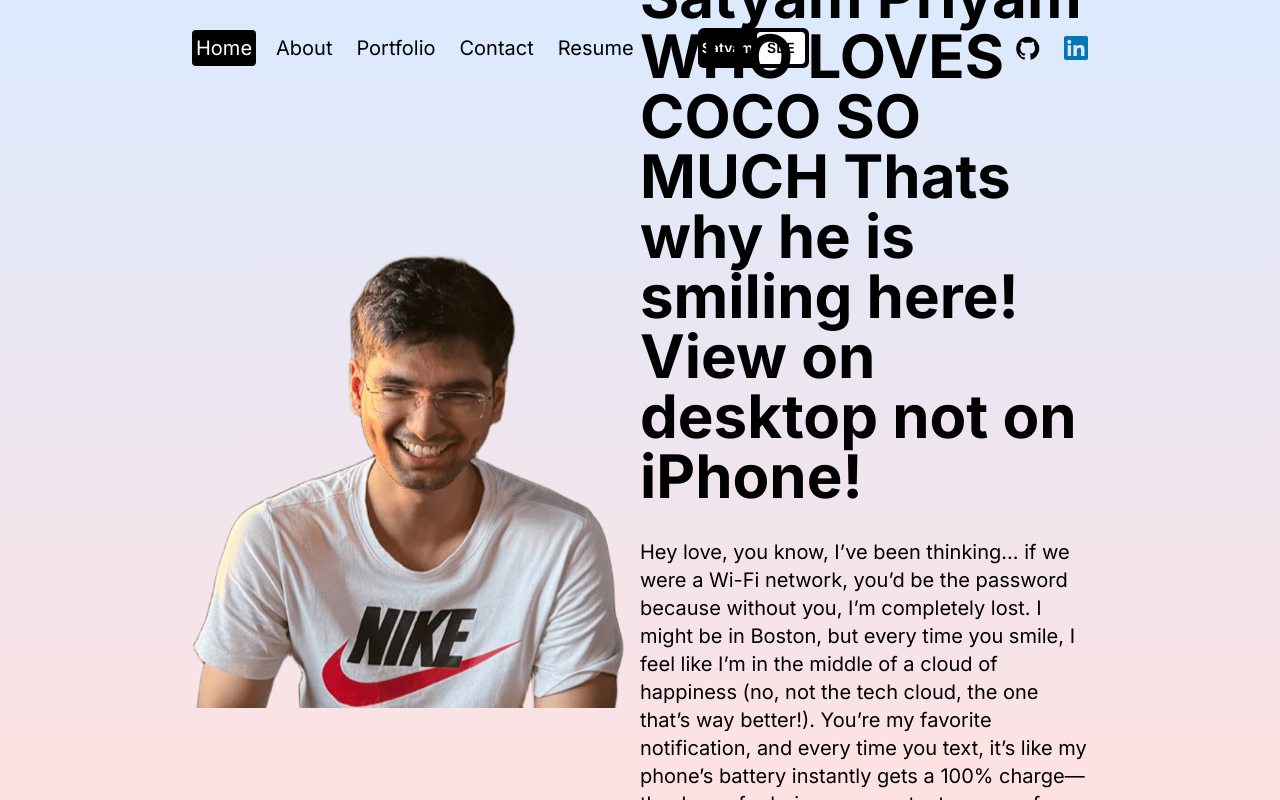
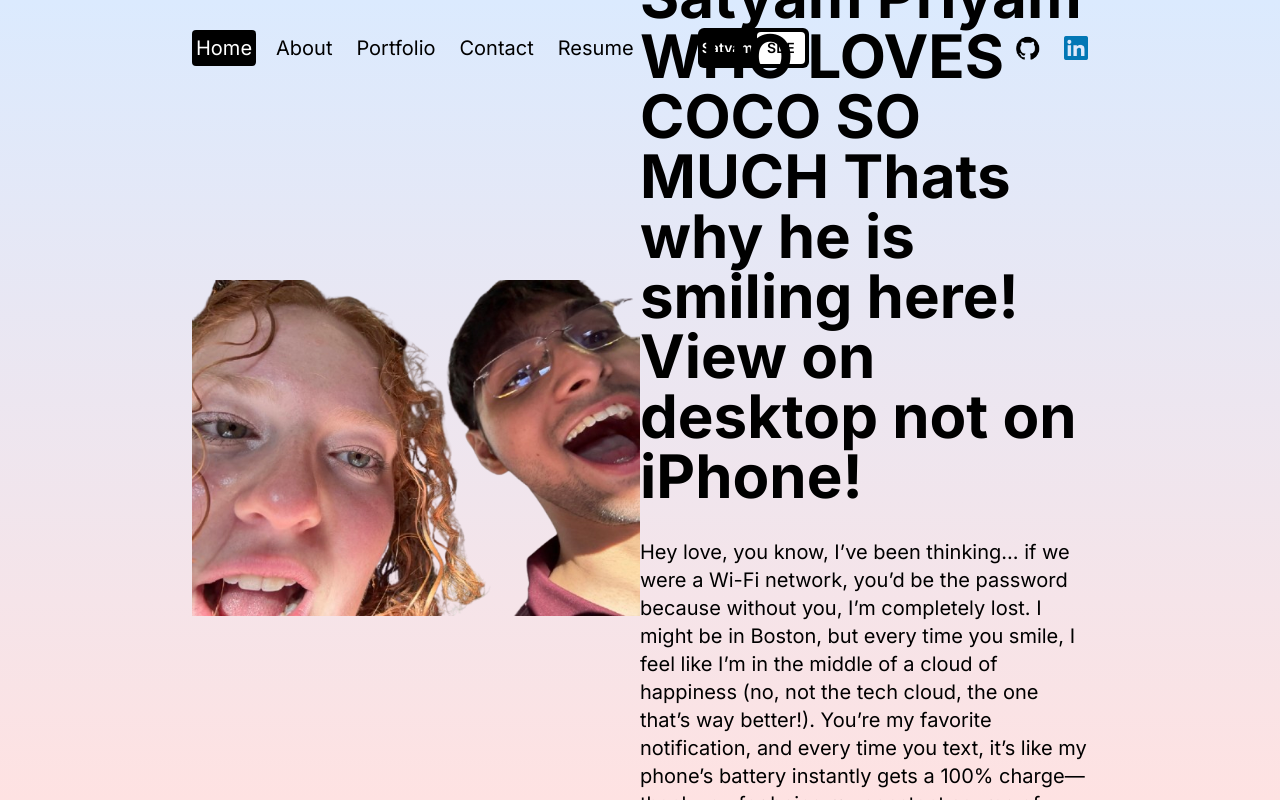
Before and after one commit to satryampriyam01/PortfolioSite, a Next.js app: page / in a window 1280 px wide. Built offline with nearby package versions, Linux system fonts and the light colour scheme.

Commit message:
Update page.jsx

```diff
--- a/src/app/page.jsx
+++ b/src/app/page.jsx
@@ -16,7 +16,7 @@ const Homepage = () => {
       <div className="h-full flex flex-col lg:flex-row px-4 sm:px-8 md:px-12 lg:px-20 xl:px-48">
         {/* IMAGE CONTAINER */}
         <div className="h-1/2 lg:h-full lg:w-1/2 relative">
-          <Image src="/image.png" alt="" fill className="object-contain" />
+          <Image src="/Menuchaandsatyam.png" alt="" fill className="object-contain" />
         </div>
         {/* TEXT CONTAINER */}
         <div className="h-1/2 lg:h-full lg:w-1/2 flex flex-col gap-8 items-center justify-center">
```
